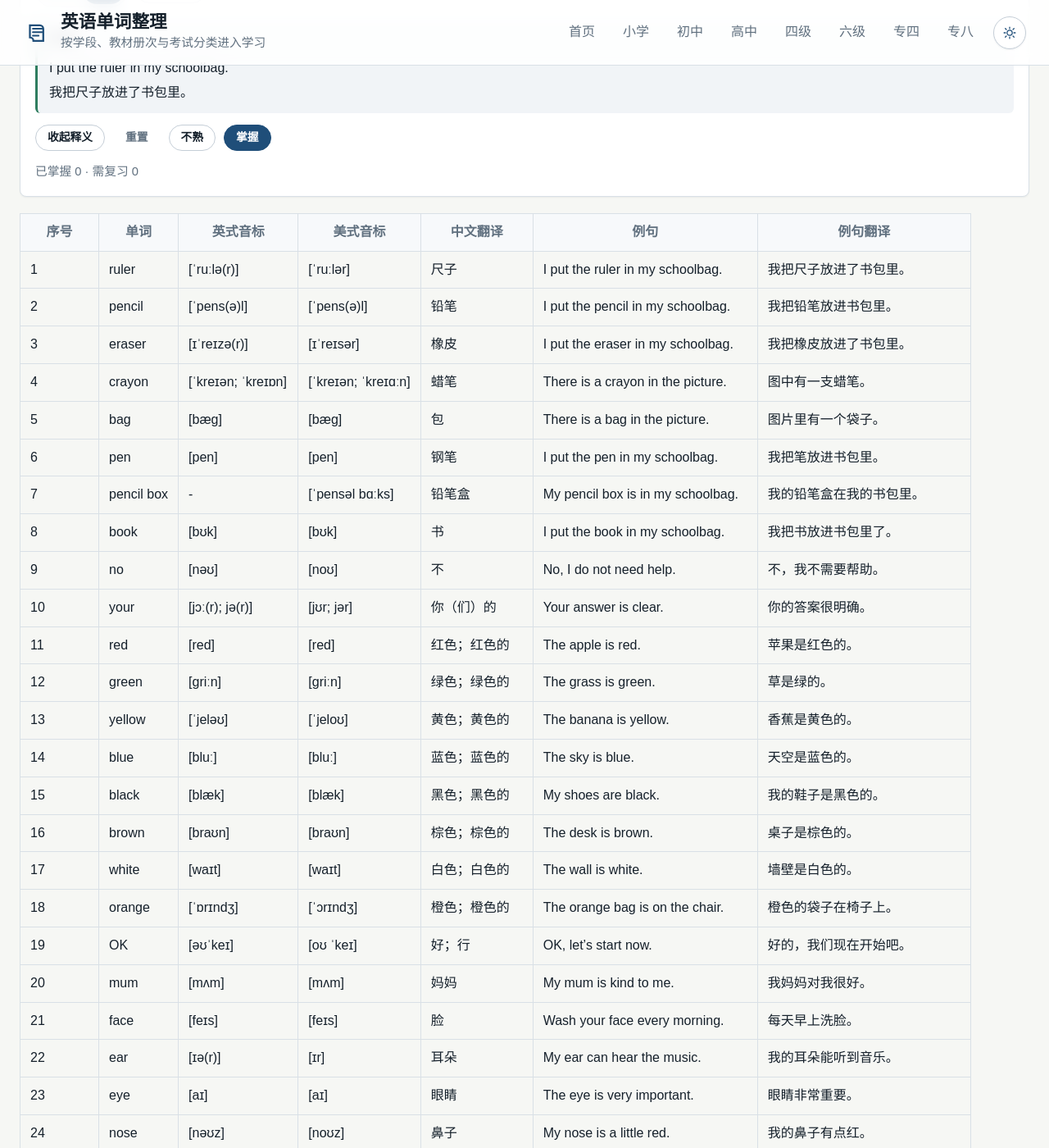
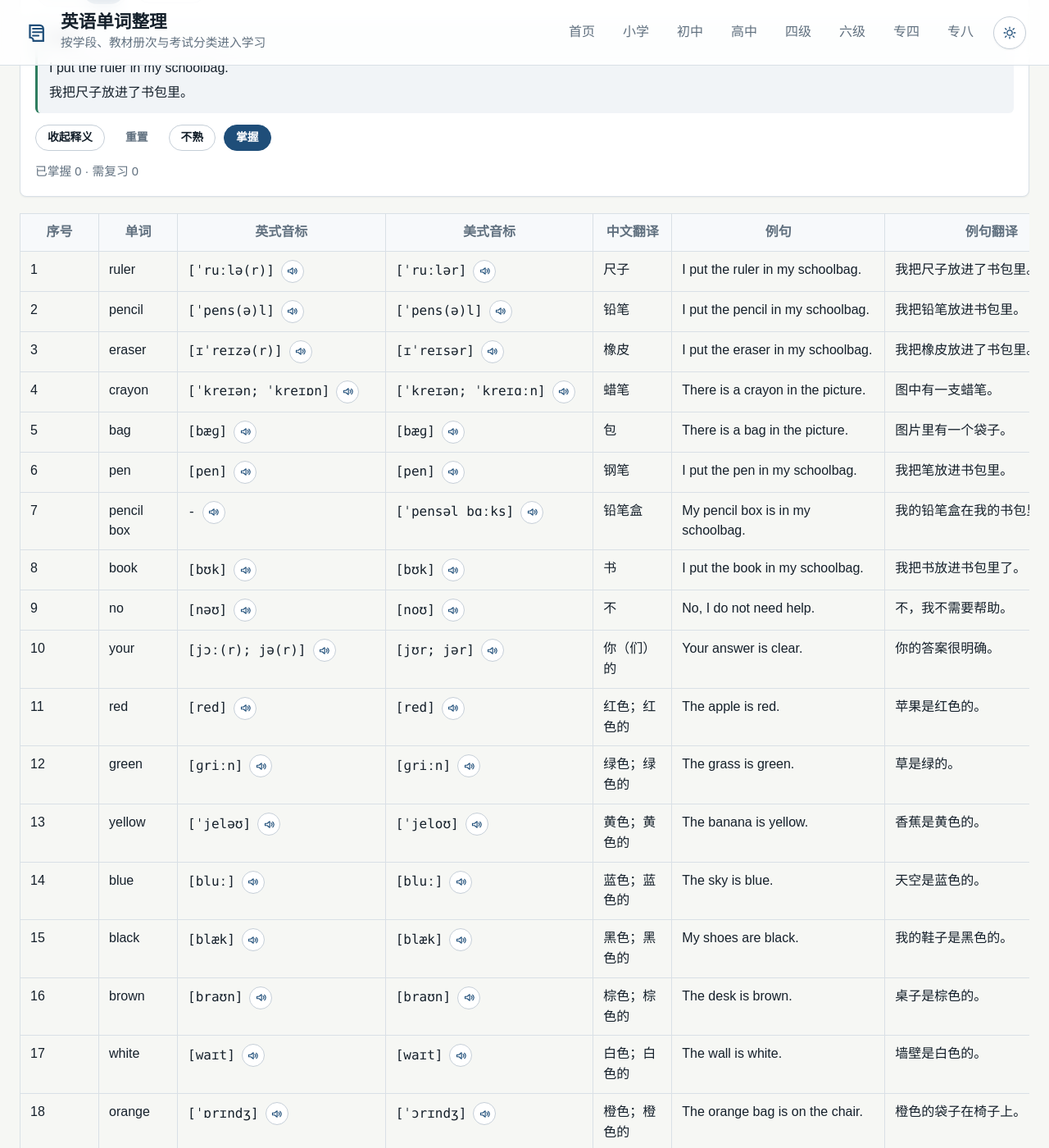
Before and after one commit to jinronga/english-words, a Jekyll site: the page built from 小学/三年级/人教版小学英语-三年级上册.md, in a window 1280 px wide and 1400 px high, scrolled down 638 px. Shown: the whole window at 82% size. Built offline with Jekyll 4.4.1, drawn with Linux system fonts in a browser that asks for light colours; our own code applies the rules of GitHub Pages for plain Markdown files.

Commit message:
Add pronunciation buttons to vocab tables

```diff
--- a/assets/css/style.scss
+++ b/assets/css/style.scss
@@ -305,6 +305,13 @@ html[data-theme="dark"] .theme-icon-moon {
   min-width: 96px;
 }
 
+.page-kind-vocab .markdown-body th:nth-child(3),
+.page-kind-vocab .markdown-body td:nth-child(3),
+.page-kind-vocab .markdown-body th:nth-child(4),
+.page-kind-vocab .markdown-body td:nth-child(4) {
+  min-width: 152px;
+}
+
 .page-kind-vocab .markdown-body th:nth-child(6),
 .page-kind-vocab .markdown-body td:nth-child(6),
 .page-kind-vocab .markdown-body th:nth-child(7),
@@ -344,6 +351,55 @@ html[data-theme="dark"] .theme-icon-moon {
 
 .markdown-body a {
   color: var(--blue);
+}
+
+.phonetic-control {
+  align-items: center;
+  display: inline-flex;
+  gap: 8px;
+  white-space: nowrap;
+}
+
+.phonetic-value {
+  font-family: "SFMono-Regular", Consolas, "Liberation Mono", monospace;
+}
+
+.phonetic-play {
+  align-items: center;
+  background: var(--surface);
+  border: 1px solid var(--line-strong);
+  border-radius: 999px;
+  color: var(--blue);
+  cursor: pointer;
+  display: inline-flex;
+  flex: 0 0 auto;
+  height: 28px;
+  justify-content: center;
+  padding: 0;
+  transition: background 0.15s ease, border-color 0.15s ease, color 0.15s ease, transform 0.15s ease;
+  width: 28px;
+}
+
+.phonetic-play:hover {
+  background: var(--blue-soft);
+  border-color: var(--blue);
+  transform: translateY(-1px);
+}
+
+.phonetic-play:disabled {
+  cursor: not-allowed;
+  opacity: 0.48;
+  transform: none;
+}
+
+.phonetic-play:focus-visible {
+  outline: 3px solid var(--focus-ring);
+  outline-offset: 2px;
+}
+
+.phonetic-play__icon {
+  height: 15px;
+  width: 15px;
 }
 
 .home-copy {
--- a/assets/js/home.js
+++ b/assets/js/home.js
@@ -283,7 +283,9 @@ document.addEventListener('DOMContentLoaded', () => {
     const deckUrl = window.location.href.split('#')[0];
     const storageKey = `${storagePrefix}${deckUrl}`;
     const accentStorageKey = `${storagePrefix}pronunciation-accent`;
-    const speech = 'speechSynthesis' in window ? window.speechSynthesis : null;
+    const speech = 'speechSynthesis' in window && 'SpeechSynthesisUtterance' in window
+      ? window.speechSynthesis
+      : null;
     let speechVoices = [];
     let pronunciationAccent = safeGet(accentStorageKey) === 'uk' ? 'uk' : 'us';
     const defaultState = () => ({
@@ -408,25 +410,87 @@ document.addEventListener('DOMContentLoaded', () => {
       return speechVoices.find((voice) => voice.lang?.toLowerCase().startsWith('en')) || null;
     };
 
-    const speakCurrentWord = () => {
-      const current = deck[state.queue[0]];
-      if (!speech || !current?.word) {
+    const speakWord = (word, accent) => {
+      if (!speech || !word) {
         return;
       }
 
       loadSpeechVoices();
-      const utterance = new SpeechSynthesisUtterance(current.word);
-      utterance.lang = pronunciationAccent === 'uk' ? 'en-GB' : 'en-US';
+      const normalizedAccent = accent === 'uk' ? 'uk' : 'us';
+      const utterance = new window.SpeechSynthesisUtterance(word);
+      utterance.lang = normalizedAccent === 'uk' ? 'en-GB' : 'en-US';
       utterance.rate = 0.82;
       utterance.pitch = 1;
 
-      const voice = chooseSpeechVoice(pronunciationAccent);
+      const voice = chooseSpeechVoice(normalizedAccent);
       if (voice) {
         utterance.voice = voice;
       }
 
       speech.cancel();
       speech.speak(utterance);
+    };
+
+    const speakCurrentWord = () => {
+      const current = deck[state.queue[0]];
+      speakWord(current?.word, pronunciationAccent);
+    };
+
+    const createPronunciationButton = (word, accent) => {
+      const button = document.createElement('button');
+      const accentName = accent === 'uk' ? '英式' : '美式';
+      const label = `播放${accentName}发音：${word}`;
+      button.className = 'phonetic-play';
+      button.type = 'button';
+      button.disabled = !speech;
+      button.title = speech ? label : '当前浏览器不支持设备发音';
+      button.setAttribute('aria-label', label);
+      button.innerHTML = `
+        <svg class="phonetic-play__icon" viewBox="0 0 24 24" aria-hidden="true" role="presentation">
+          <path d="M4 10v4h4l5 4V6l-5 4H4z" fill="none" stroke="currentColor" stroke-linejoin="round" stroke-width="1.8"/>
+          <path d="M16.2 9.2a4 4 0 0 1 0 5.6M18.8 6.8a7.8 7.8 0 0 1 0 10.4" fill="none" stroke="currentColor" stroke-linecap="round" stroke-width="1.8"/>
+        </svg>
+      `;
+      button.addEventListener('click', (event) => {
+        event.preventDefault();
+        event.stopPropagation();
+        speakWord(word, accent);
+      });
+      return button;
+    };
+
+    const enhancePronunciationCells = () => {
+      if (indexMap.uk < 0 && indexMap.us < 0) {
+        return;
+      }
+
+      Array.from(table.querySelectorAll('tbody tr')).forEach((row) => {
+        const cells = Array.from(row.querySelectorAll('td'));
+        const word = normalize(cells[indexMap.word]?.textContent);
+        if (!word) {
+          return;
+        }
+
+        [
+          [indexMap.uk, 'uk'],
+          [indexMap.us, 'us'],
+        ].forEach(([cellIndex, accent]) => {
+          const cell = cells[cellIndex];
+          if (!cell || cell.dataset.pronunciationEnhanced === 'true') {
+            return;
+          }
+
+          const phone = normalize(cell.textContent) || '-';
+          const wrapper = document.createElement('span');
+          const value = document.createElement('span');
+          wrapper.className = 'phonetic-control';
+          value.className = 'phonetic-value';
+          value.textContent = phone;
+          wrapper.append(value, createPronunciationButton(word, accent));
+          cell.dataset.pronunciationEnhanced = 'true';
+          cell.replaceChildren(wrapper);
+        });
+      });
     };
 
     const setPronunciationAccent = (accent) => {
@@ -544,6 +608,7 @@ document.addEventListener('DOMContentLoaded', () => {
       speech.onvoiceschanged = loadSpeechVoices;
     }
 
+    enhancePronunciationCells();
     render();
     persistState();
 
```
